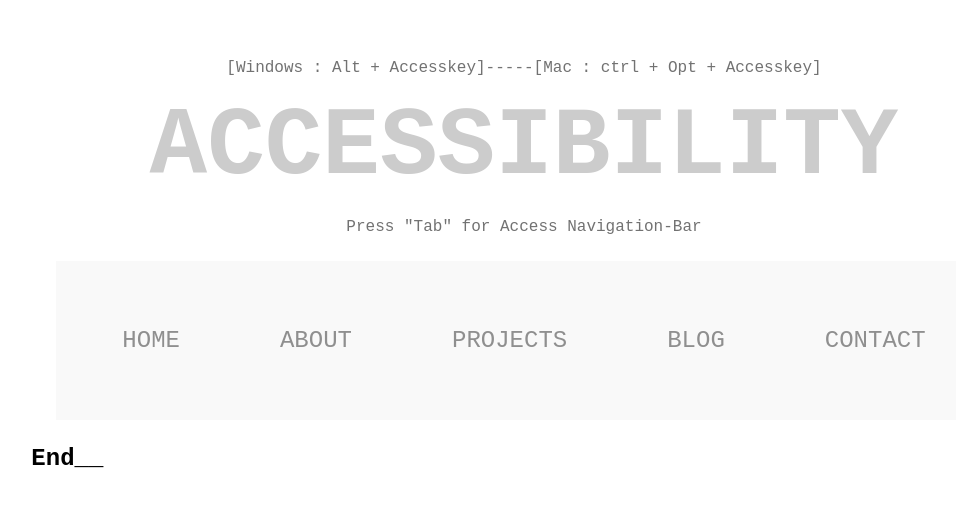
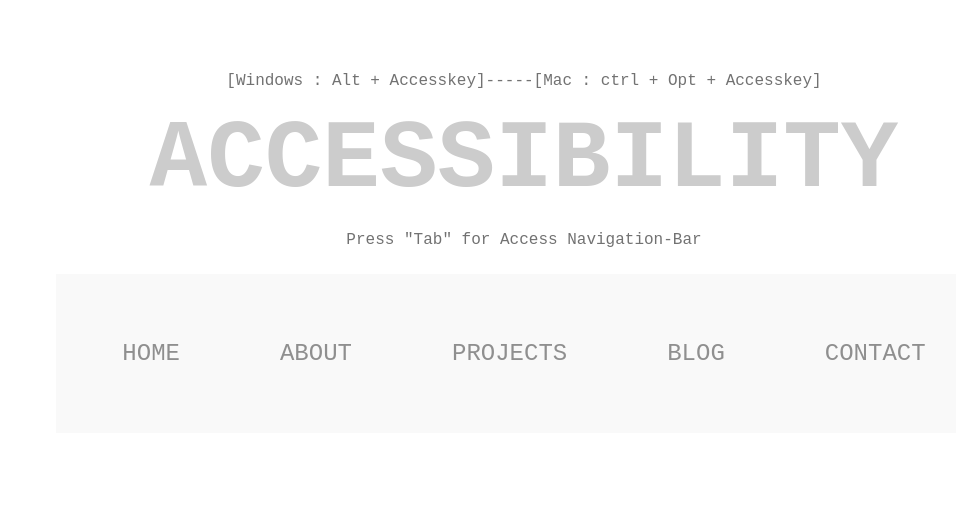
Before and after one commit to uc-pkj/Accessibility-features, a plain HTML site: page index.html in a window 1280 px wide. Shown: the part 135-642 px from the top of the page, without its empty margins (116-1072 px from the left). Drawn offline with Linux system fonts and the light colour scheme.

Commit message:
Remove Extra Code

```diff
--- a/index.html
+++ b/index.html
@@ -24,7 +24,6 @@
                 <li><a href='#'  accesskey="c">Contact</a></li>
             </ul>
         </nav>
-        <h2>End__</h2>
     </section>
 </body>
 
```
